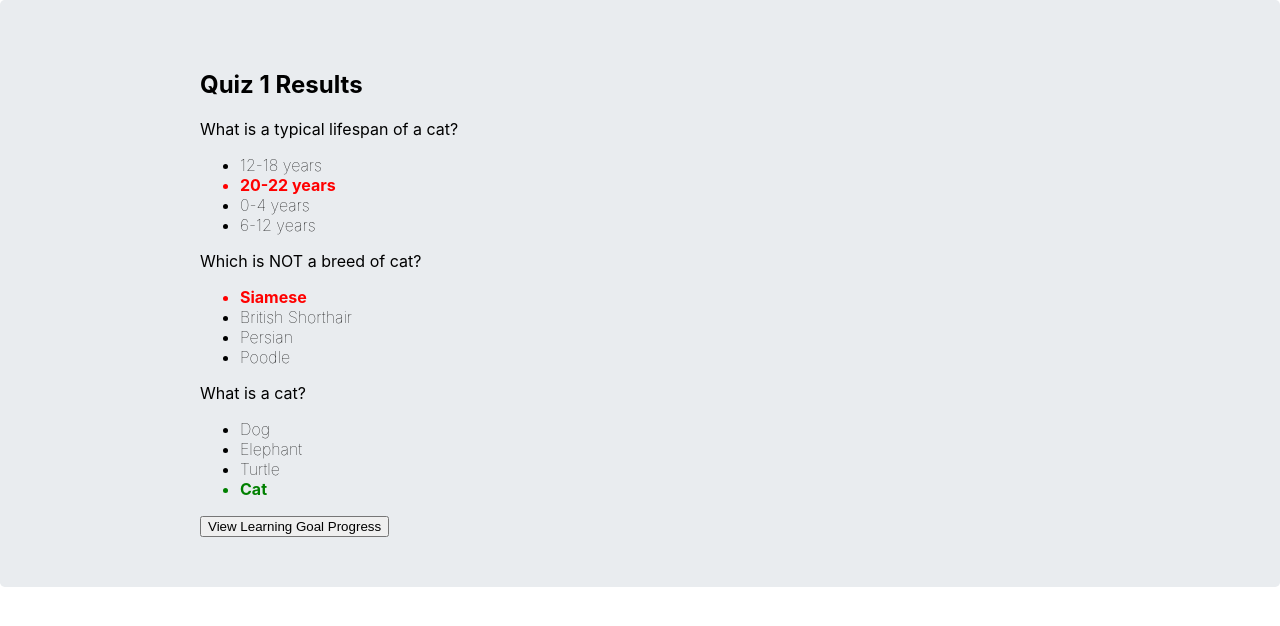
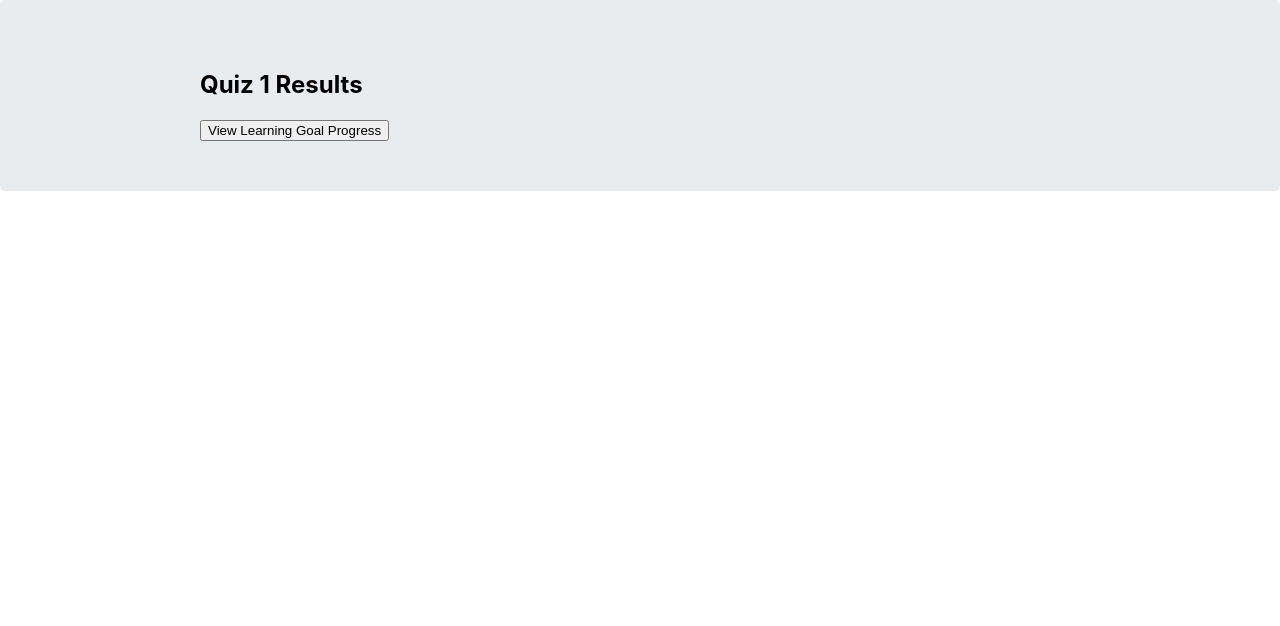
Before and after one commit to adanzan/proficiency-tracker, a Next.js app: page /quizresults in a window 1280 px wide. Shown: the top 626 px of the page. Built offline with nearby package versions, Linux system fonts and the light colour scheme.

Commit message:
quiz and quiz results are connected -- still needs work

```diff
--- a/src/components/QuestionResult.js
+++ b/src/components/QuestionResult.js
@@ -15,7 +15,6 @@ import styles from "../styles/QuestionResult.module.css";
 
 export default function QuestionResult({ question, studentAnswer }) {
   const questionTitle = <div> {question.question} </div>;
-
   // Formats the choices based on the student answer
   const answerChoices = question.choices.map((choice) => {
     const fontWeightStyle =
--- a/src/components/QuizResults.js
+++ b/src/components/QuizResults.js
@@ -7,51 +7,49 @@ import Correct_Answers from "../../data/Correct_Answers.json";
 import QuestionResult from "./QuestionResult";
 import styles from "../styles/Quiz.module.css";
 
-export default function QuizResults({ attempt }) {
+export default function QuizResults({ attempt, quizQuestions }) {
   // The answers submitted by the student
-  const studentAnswers = [
-    { qID: 2, answer: "20-22 years" },
-    { qID: 3, answer: "Siamese" },
-    { qID: 1, answer: "Cat" },
-  ];
+  // const studentAnswers = [
+  //   { qID: 2, answer: "20-22 years" },
+  //   { qID: 3, answer: "Siamese" },
+  //   { qID: 1, answer: "Cat" },
+  // ];
 
   // Questions from the question bank
-  const questions = [
-    {
-      qID: 2,
-      learningGoal: 1,
-      question: "What is a typical lifespan of a cat?",
-      choices: ["12-18 years", "20-22 years", "0-4 years", "6-12 years"],
-    },
-    {
-      qID: 3,
-      learningGoal: 1,
-      question: "Which is NOT a breed of cat?",
-      choices: ["Siamese", "British Shorthair", "Persian", "Poodle"],
-    },
-    {
-      qID: 1,
-      learningGoal: 1,
-      question: "What is a cat?",
-      choices: ["Dog", "Elephant", "Turtle", "Cat"],
-    },
-  ];
-
-  console.log(attempt);
+  // const questions = [
+  //   {
+  //     qID: 2,
+  //     learningGoal: 1,
+  //     question: "What is a typical lifespan of a cat?",
+  //     choices: ["12-18 years", "20-22 years", "0-4 years", "6-12 years"],
+  //   },
+  //   {
+  //     qID: 3,
+  //     learningGoal: 1,
+  //     question: "Which is NOT a breed of cat?",
+  //     choices: ["Siamese", "British Shorthair", "Persian", "Poodle"],
+  //   },
+  //   {
+  //     qID: 1,
+  //     learningGoal: 1,
+  //     question: "What is a cat?",
+  //     choices: ["Dog", "Elephant", "Turtle", "Cat"],
+  //   },
+  // ];
 
   const correctAnswersCopy = [...Correct_Answers];
   // Changes the array of correctAnswers so that they have the same ordering as questions
   const correctAnswers = [];
-  questions.forEach((question, index) => {
+  quizQuestions.forEach((question, index) => {
     const answer = correctAnswersCopy.find(
-      (ans) => ans.qID === questions[index].qID
+      (ans) => ans.qID === quizQuestions[index].qID
     );
     correctAnswers.push(answer);
   });
 
   // Evaluates the answers
   const selectedAnswerCorrect = [];
-  studentAnswers.forEach((selectedAnswer, index) => {
+  attempt.forEach((selectedAnswer, index) => {
     selectedAnswerCorrect.push({
       qID: selectedAnswer.id,
       answer: selectedAnswer.answer,
@@ -59,11 +57,10 @@ export default function QuizResults({ attempt }) {
     });
   });
 
-  //console.log(selectedAnswerCorrect)
   console.log(attempt);
 
   // Creates a questionResult object from the student answers
-  const displayQuestionResults = questions.map((q, index) => {
+  const displayQuestionResults = quizQuestions.map((q, index) => {
     return (
       <div key={q.question}>
         <QuestionResult
@@ -85,4 +82,5 @@ export default function QuizResults({ attempt }) {
 
 QuizResults.propTypes = {
   attempt: PropTypes.arrayOf(PropTypes.object),
+  quizQuestions: PropTypes.arrayOf(PropTypes.object).isRequired,
 };
--- a/src/pages/_app.js
+++ b/src/pages/_app.js
@@ -7,11 +7,14 @@ import { initializeFirebase } from "../utils/firebase-utils.mjs";
 function MainApp({ Component, pageProps }) {
   initializeFirebase();
   const [attempt, setAttempt] = useState([]);
+  const [quizQuestions, setQuizQuestions] = useState([]);
 
   const props = {
     ...pageProps,
     attempt,
     setAttempt,
+    quizQuestions,
+    setQuizQuestions,
   };
   return <Component {...props} />;
 }
--- a/src/pages/quizresults/[[...id]].js
+++ b/src/pages/quizresults/index.js
@@ -5,14 +5,15 @@ Quiz Results page
 import PropTypes from "prop-types";
 import QuizResults from "../../components/QuizResults";
 
-export default function QuizResultsPage({ attempt }) {
+export default function QuizResultsPage({ attempt, quizQuestions }) {
   return (
     <div>
-      <QuizResults attempt={attempt} />
+      <QuizResults attempt={attempt} quizQuestions={quizQuestions} />
     </div>
   );
 }
 
 QuizResultsPage.propTypes = {
   attempt: PropTypes.arrayOf(PropTypes.object).isRequired,
+  quizQuestions: PropTypes.arrayOf(PropTypes.object).isRequired,
 };
```
Also changed, not shown: src/components/Quiz.js (+7 -7 lines), src/pages/index.js (renamed from src/pages/[[...id]].js, +4 -10 lines).
